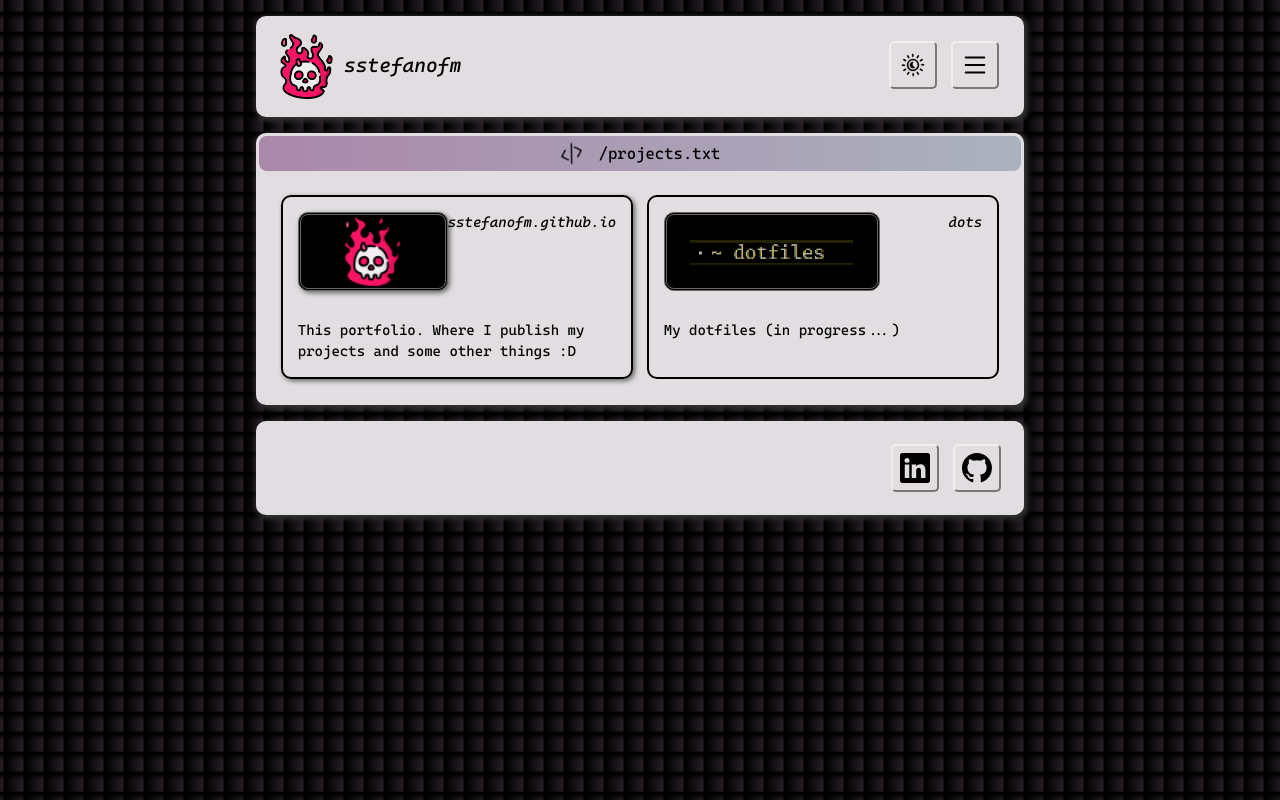
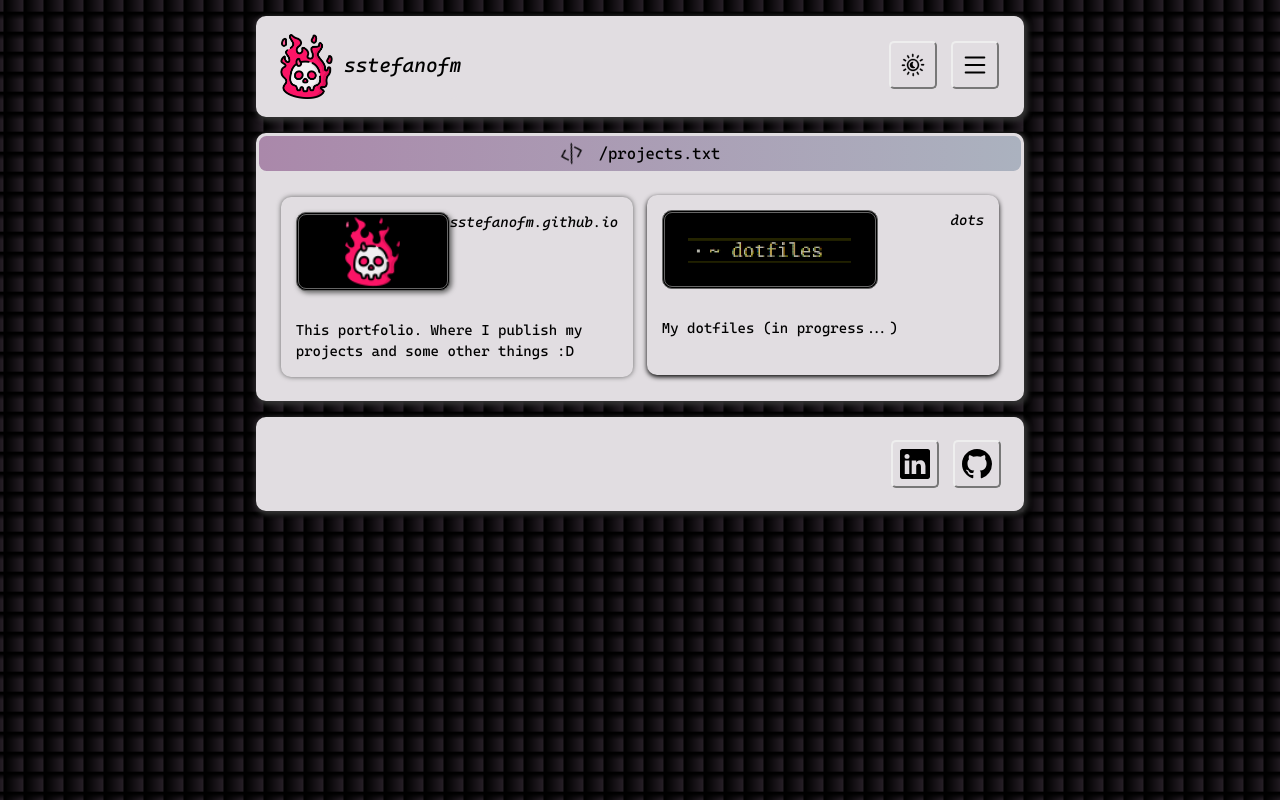
Before and after one commit to sstefanofm/sstefanofm.github.io, a React (Create React App) app: page / in a window 1280 px wide. In both pictures the pointer is over the link 456 px from the left and 287 px from the top of the page. Built offline with nearby package versions, Linux system fonts and the light colour scheme.

Commit message:
cool box shadow to projects

```diff
--- a/src/pages/Projects/Project.css
+++ b/src/pages/Projects/Project.css
@@ -5,22 +5,23 @@
   text-decoration: none;
   font-size: 0.9em;
   border-radius: 10px;
+  position: relative;
 }
 
 .Project:hover,
 .Project:active {
-  box-shadow: 2px 2px 5px #666;
+  top: 2px;
 }
 
 .Project--Light {
   color: #000;
-  border: 2px solid #000;
+  box-shadow: 0px 2px 5px #000;
 }
 
 .Project--Light:hover,
 .Project--Light:active {
   color: #000;
-  box-shadow: 2px 2px 5px #666;
+  box-shadow: 0px 0px 5px #666;
 }
 
 .Project--Dark {
```
